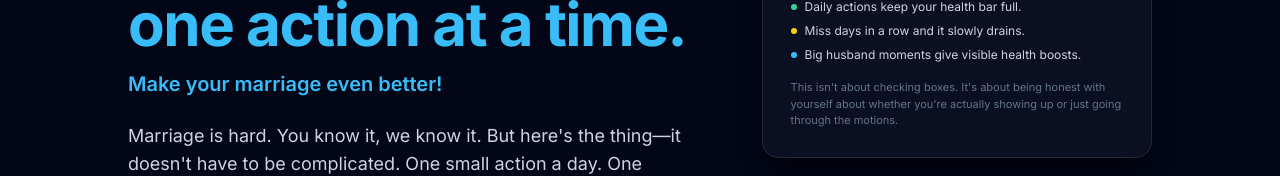
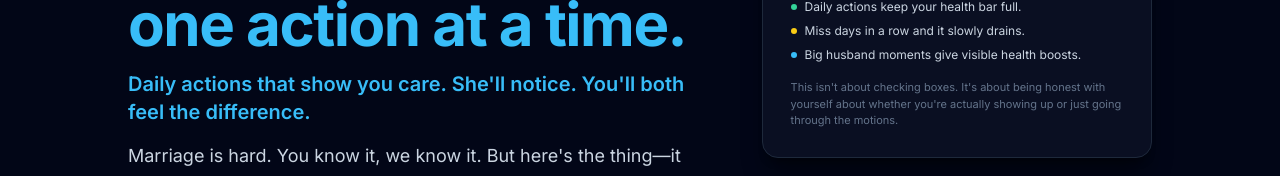
Before and after one commit to loo83gh22-droid/Husband-Daily-Tips, a Next.js app: page / in a window 1280 px wide. Shown: the part 323-499 px from the top of the page. Built offline with nearby package versions, Linux system fonts and the light colour scheme; no server answers.

Commit message:
Elevate wife messaging in hero section - make it prominent

```diff
--- a/app/page.tsx
+++ b/app/page.tsx
@@ -69,8 +69,8 @@ export default async function Home() {
               Your daily mission, delivered.
               <span className="block text-primary-400">one action at a time.</span>
             </h1>
-            <p className="text-lg md:text-xl text-primary-400 font-semibold mb-6 max-w-2xl">
-              Make your marriage even better!
+            <p className="text-lg md:text-xl text-primary-400 font-semibold mb-4 max-w-2xl">
+              Daily actions that show you care. She&apos;ll notice. You&apos;ll both feel the difference.
             </p>
             <p className="text-base md:text-lg text-slate-300 leading-relaxed mb-8 max-w-2xl">
               Marriage is hard. You know it, we know it. But here&apos;s the thing—it doesn&apos;t have to be complicated.
```
